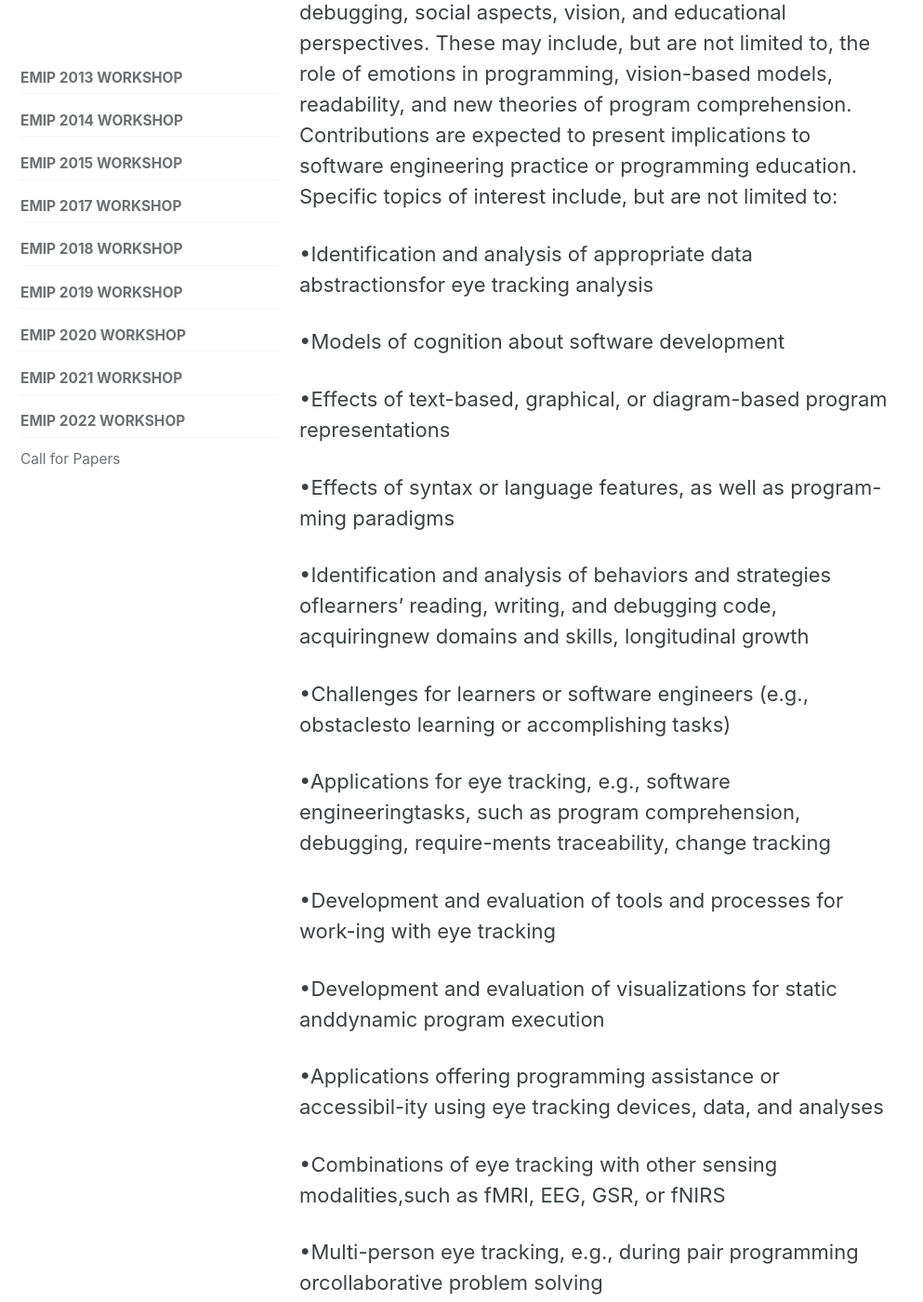
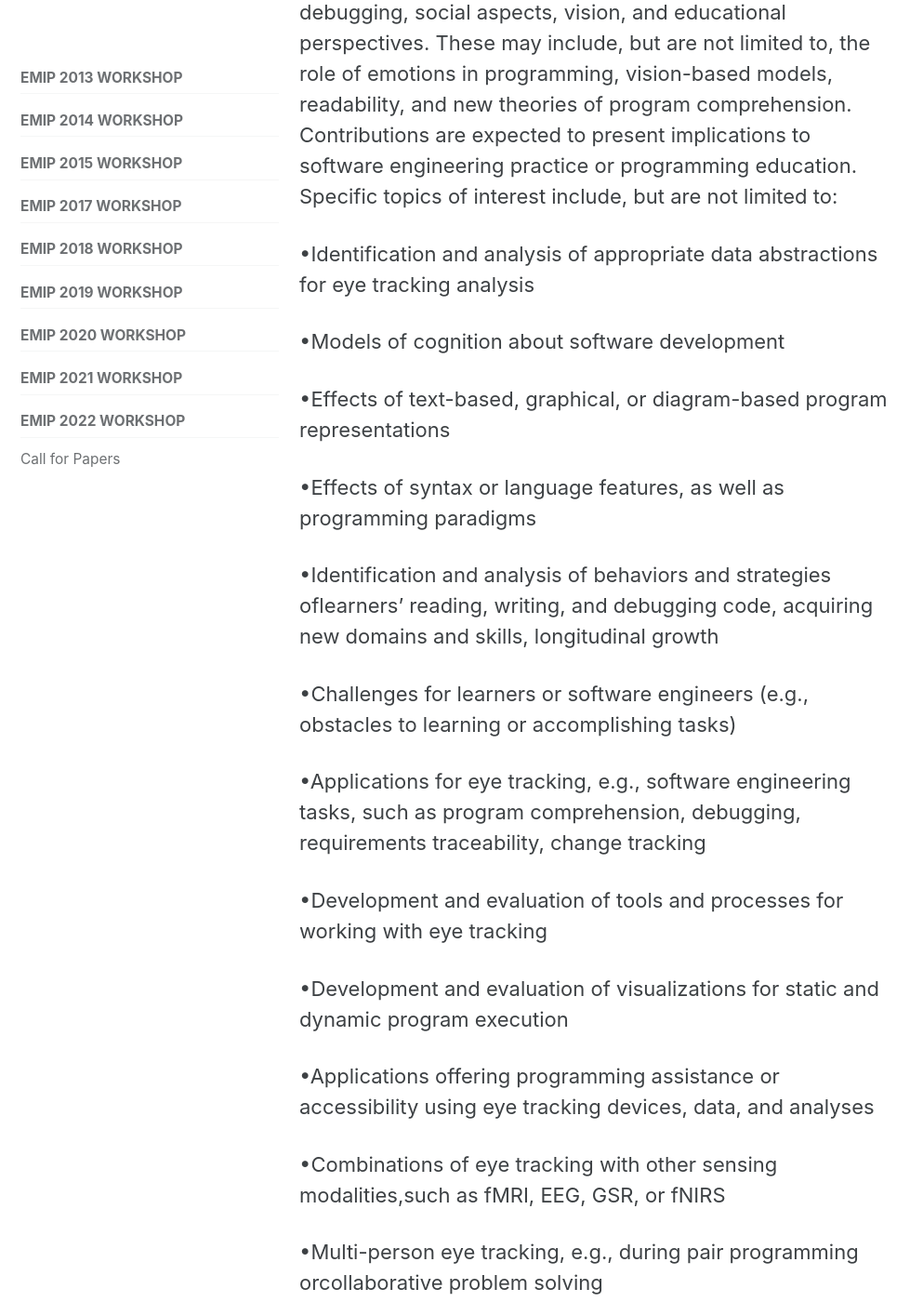
Before and after one commit to EMIPws/emipws.github.io, a Jekyll site: the page built from pages/workshop/emip-2022.md, in a window 1280 px wide and 1400 px high, scrolled down 875 px. Shown: the whole window at 93% size, without its empty margins (0-993 px from the left). Built offline with Jekyll 4.4.1, drawn with Linux system fonts in a browser that asks for light colours; cached includes are drawn as plain includes.

Commit message:
Update emip-2022.md

```diff
--- a/pages/workshop/emip-2022.md
+++ b/pages/workshop/emip-2022.md
@@ -14,25 +14,25 @@ The study of eye gaze data has great potential for research in computer programm
 # Topics of Interest
 We invite contributions analyzing gaze behavior of activities related to programming, such as code reading and debugging, social aspects, vision, and educational perspectives. These may include, but are not limited to, the role of emotions in programming, vision-based models, readability, and new theories of program comprehension. Contributions are expected to present implications to software engineering practice or programming education. Specific topics of interest include, but are not limited to:
 
-•Identification and analysis of appropriate data abstractionsfor eye tracking analysis
+•Identification and analysis of appropriate data abstractions for eye tracking analysis
 
 •Models of cognition about software development
 
 •Effects of text-based, graphical, or diagram-based program representations
 
-•Effects of syntax or language features, as well as program-ming paradigms
+•Effects of syntax or language features, as well as programming paradigms
 
-•Identification and analysis of behaviors and strategies oflearners’ reading, writing, and debugging code, acquiringnew domains and skills, longitudinal growth
+•Identification and analysis of behaviors and strategies oflearners’ reading, writing, and debugging code, acquiring new domains and skills, longitudinal growth
 
-•Challenges for learners or software engineers (e.g., obstaclesto learning or accomplishing tasks)
+•Challenges for learners or software engineers (e.g., obstacles to learning or accomplishing tasks)
 
-•Applications for eye tracking, e.g., software engineeringtasks, such as program comprehension, debugging, require-ments traceability, change tracking
+•Applications for eye tracking, e.g., software engineering tasks, such as program comprehension, debugging, requirements traceability, change tracking
 
-•Development and evaluation of tools and processes for work-ing with eye tracking
+•Development and evaluation of tools and processes for working with eye tracking
 
-•Development and evaluation of visualizations for static anddynamic program execution
+•Development and evaluation of visualizations for static and dynamic program execution
 
-•Applications offering programming assistance or accessibil-ity using eye tracking devices, data, and analyses
+•Applications offering programming assistance or accessibility using eye tracking devices, data, and analyses
 
 •Combinations of eye tracking with other sensing modalities,such as fMRI, EEG, GSR, or fNIRS
 
```
